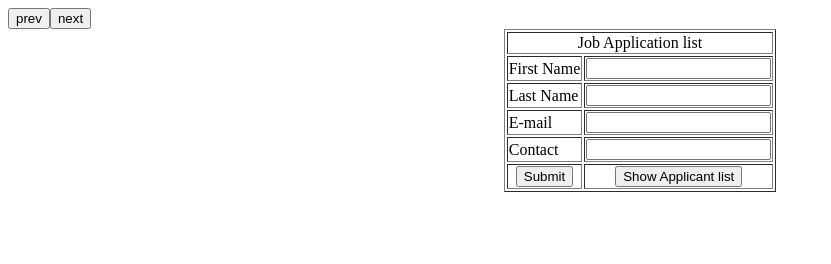
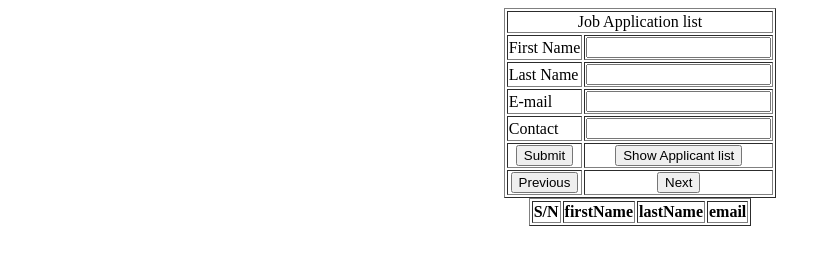
Before and after one commit to John-Fixit/Registration-Validation, a plain HTML site: page registration.html in a window 1280 px wide. Shown: the whole page, without its empty margins (0-831 px from the left). Drawn offline with Linux system fonts and the light colour scheme.

Commit message:
I finished the storage into the localstorage including the next and previous button

```diff
--- a/registration.html
+++ b/registration.html
@@ -1,54 +1,170 @@
 <!DOCTYPE html>
 <html lang="en">
+
 <head>
     <meta charset="UTF-8">
     <meta http-equiv="X-UA-Compatible" content="IE=edge">
     <meta name="viewport" content="width=device-width, initial-scale=1.0">
     <title>Document</title>
 </head>
+
 <body>
     <table border="1" align="center">
         <tr>
             <td colspan="2" align="center">Job Application list</td>
         </tr>
-        <tr><td>First Name</td><td colspan="2"><input type="text" name="" id="fN"></td></tr>
-        <tr><td>Last Name</td><td colspan="2"><input type="text" name="" id="lN"></td></tr>
-        <tr><td>E-mail</td><td colspan="2"><input type="email" name="" id="email"></td></tr>
-        <tr><td>Contact</td><td colspan="2"><input type="number" name="" id="contact"></td></tr>
-        <tr><td align="center"><button onclick="submit()">Submit</button></td><td align="center"><button onclick="disp()">Show Applicant list</button></td></tr>
-        <button onclick="pre()">prev</button>
-        <button onclick="nex()">next</button>
+        <tr>
+            <td>First Name</td>
+            <td colspan="2"><input type="text" name="" id="fN"></td>
+        </tr>
+        <tr>
+            <td>Last Name</td>
+            <td colspan="2"><input type="text" name="" id="lN"></td>
+        </tr>
+        <tr>
+            <td>E-mail</td>
+            <td colspan="2"><input type="email" name="" id="email"></td>
+        </tr>
+        <tr>
+            <td>Contact</td>
+            <td colspan="2"><input type="number" name="" id="contact"></td>
+        </tr>
+        <tr>
+            <td align="center"><button onclick="submit()">Submit</button></td>
+            <td align="center"><button onclick="disp()">Show Applicant list</button></td>
+        </tr>
+        <tr>
+            <td align="center"><button onclick="pre()">Previous</button></td>
+            <td align="center"><button onclick="nex()">Next</button></td>
+        </tr>
     </table>
-    <div id="result"></div>
+    <table border="1" align="center" id="result">
+        <thead>
+            <th>S/N</th>
+            <th>firstName</th>
+            <th>lastName</th>
+            <th>email</th>
+        </thead>
+        <!-- <tbody>
+            <tr>
+                <td></td>
+                <td></td>
+                <td></td>
+                <td></td>
+            </tr>
+            <tr>
+                <td></td>
+                <td></td>
+                <td></td>
+                <td></td>
+            </tr>
+            <tr>
+                <td></td>
+                <td></td>
+                <td></td>
+                <td></td>
+            </tr>
+            <tr>
+                <td></td>
+                <td></td>
+                <td></td>
+                <td></td>
+            </tr>
+        </tbody> -->
+    </table>
     <script>
-        ind = 0
-        allUsers=[];
-        function submit(){
-            if(localStorage !=null){
-                allUsers=JSON.parse(localStorage.getItem("pp"));
+        ind = -1
+        u=0;
+        u++
+        allUsers = [];
+        ki = ""
+        function submit() {
+            if (localStorage != null) {
+                allUsers = JSON.parse(localStorage.getItem("pp"));
             }
-            people = ({"firstName": fN.value, "lastName":lN.value, "eMail":email.value, "Contact":contact.value});
+            people = ({ "firstName": fN.value, "lastName": lN.value, "email": email.value, "Contact": contact.value });
             allUsers.push(people);
-            spp=JSON.stringify(allUsers);
-            localStorage.setItem("pp",spp);
+            spp = JSON.stringify(allUsers);
+            localStorage.setItem("pp", spp);
             alert("Registration successful")
 
+
         }
-        disp=()=>{
-                for( let i = 0; i <= allUsers.length; i++){
-                   result.innerHTML += allUsers[i].firstName + " " + allUsers[i].lastName
+        function disp() {
+            allUsers = JSON.parse(localStorage.getItem("pp"))
+            ki = "<table border=1>"
+                    ki += "<thead>"
+                        ki += "<th>" + "S/N" + "</th>"
+                        ki += "<th>" + "first Name" + "</th>"
+                        ki += "<th>" + "Last Name" + "</th>"
+                        ki += "<th>" + "E-mail Account" + "</th>"
+                        ki += "<th>" + "Contact" + "</th>"
+                    ki += "</thead>"
+
+                    for (i = 0; i < allUsers.length ; i++) {
+                        ki += "<tr>"
+                            ki += "<td>" + i + "</td>"
+                            ki += "<td>" + allUsers[i].firstName + "</td>"
+                            ki += "<td>" + allUsers[i].lastName + "<br>" + "</td>"
+                            ki += "<td>" + allUsers[i].email + "</td>"
+                            ki += "<td>" + allUsers[i].Contact + "</td>"
+                        ki += "</tr>"
+                }
+            ki += "</table>"
+            result.innerHTML = ki
+        }
+        function pre() {
+            allUsers = JSON.parse(localStorage.getItem("pp"));
+            ind--;
+            if (ind < 1) {
+                ind = 0
             }
+            ki = "<table border=1>"
+                ki += "<thead>"
+                        ki += "<th>" + "S/N" + "</th>"
+                        ki += "<th>" + "first Name" + "</th>"
+                        ki += "<th>" + "Last Name" + "</th>"
+                        ki += "<th>" + "E-mail Account" + "</th>"
+                        ki += "<th>" + "Contact" + "</th>"
+                ki += "</thead>"
+                ki += "<tr>"
+                    ki += "<td>" + ind + "</td>"
+                    ki += "<td>" + allUsers[ind].firstName + "</td>"
+                    ki += "<td>" + allUsers[ind].lastName + "<br>" + "</td>"
+                    ki += "<td>" + allUsers[ind].email + "</td>"
+                    ki += "<td>" + allUsers[ind].Contact + "<br>" + "</td>"
+                ki += "</tr>"
+            ki += "</table>"
+            result.innerHTML = ki
         }
-        function pre(){
-            --ind;
-            console.log(ind);
-            result.innerHTML = allUsers[ind] + " " + allUsers[ind]
-        }
-        function nex(){
+        function nex() {
+            allUsers = JSON.parse(localStorage.getItem("pp"));
+            total = (allUsers.length)-1
+            // alert(total)
             ind++;
-            console.log(ind);
-            result.innerHTML += allUsers[ind] + " " + allUsers[ind]
+            if (ind >= total) {
+                ind=total
+            }
+            ki = "<table border=1>"
+                ki += "<thead>"
+                        ki += "<th>" + "S/N" + "</th>"
+                        ki += "<th>" + "first Name" + "</th>"
+                        ki += "<th>" + "Last Name" + "</th>"
+                        ki += "<th>" + "E-mail Account" + "</th>"
+                        ki += "<th>" + "Contact" + "</th>"
+                ki += "</thead>"
+                ki += "<tr>"
+                    ki += "<td>" + ind + "</td>"
+                    ki += "<td>" + allUsers[ind].firstName + "</td>"
+                    ki += "<td>" + allUsers[ind].lastName + "<br>" + "</td>"
+                    ki += "<td>" + allUsers[ind].email + "</td>"
+                    ki += "<td>" + allUsers[ind].Contact + "<br>" + "</td>"
+                ki += "</tr>"
+            ki += "</table>"
+            result.innerHTML = ki;
+
         }
     </script>
 </body>
+
 </html>
```
